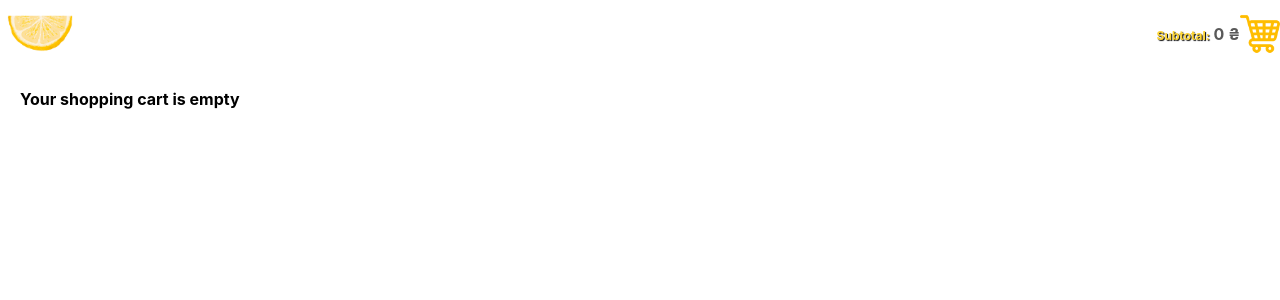
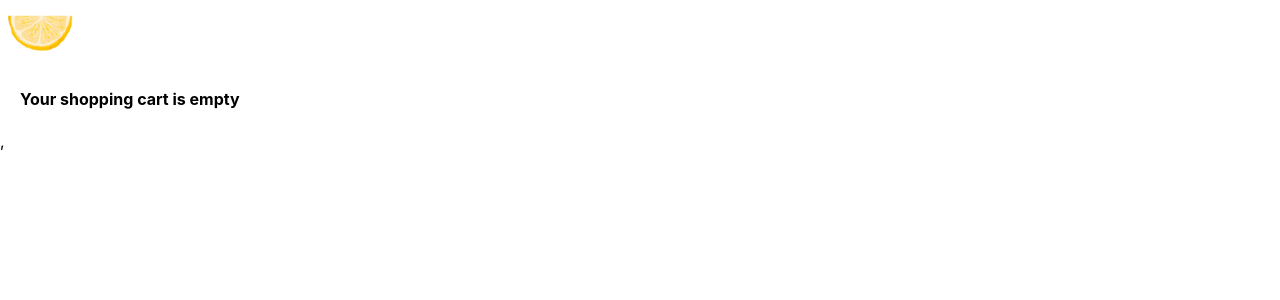
Before and after one commit to Olia25/yalantis_task, a React (Create React App) app: page /orders in a window 1280 px wide. Shown: the top 300 px of the page. Built offline with nearby package versions, Linux system fonts and the light colour scheme.

Commit message:
Removed CartIcon from cart page.

```diff
--- a/src/App.js
+++ b/src/App.js
@@ -1,6 +1,6 @@
 import "./App.css";
 import React, {useContext} from "react";
-import {BrowserRouter as Router, Switch, Route, Link} from "react-router-dom";
+import {Switch, Route, Link, useRouteMatch} from "react-router-dom";
 import Home from "./pages/products";
 import SelectedProduct from "./pages/selected-product";
 import Orders from "./pages/cart";
@@ -19,14 +19,15 @@ import {subTotal} from "./utils";
 
 function App() {
     const {selectedProducts} = useContext(ProductContext);
+    const match = useRouteMatch("/orders");
 
   return (
-    <div>
-      <Router>
+      <>
           <Header>
               <Link to="/">
                   <Logo src={Lemon} alt="lemon"/>
               </Link>
+              {!match && (
           <StyledLink to="/orders">
             <CartContainer>
               <h4>
@@ -37,20 +38,20 @@ function App() {
                 <CartIcon src={Cart} alt="cart"/>
             </CartContainer>
           </StyledLink>
+              )}
           </Header>
           <Switch>
               <Route path="/orders">
-            <Orders />
+                  <Orders/>
               </Route>
               <Route path="/products/:productId">
-            <SelectedProduct />
+                  <SelectedProduct/>
               </Route>
               <Route path="/">
-            <Home />
+                  <Home/>
               </Route>
           </Switch>
-      </Router>
-    </div>
+      </>
   );
 }
 
--- a/src/index.js
+++ b/src/index.js
@@ -1,25 +1,28 @@
-import React, {useState} from 'react';
-import ReactDOM from 'react-dom';
-import './index.css';
-import App from './App';
-import reportWebVitals from './reportWebVitals';
+import React, {useState} from "react";
+import ReactDOM from "react-dom";
+import "./index.css";
+import App from "./App";
+import reportWebVitals from "./reportWebVitals";
 import ProductsContext from "./context";
+import {BrowserRouter} from "react-router-dom";
 
-function Main () {
-    const [selectedProducts, setSelectedProducts] = useState([])
-    return(
+function Main() {
+    const [selectedProducts, setSelectedProducts] = useState([]);
+    return (
         <React.StrictMode>
-            <ProductsContext.Provider value = {{selectedProducts, setSelectedProducts}}>
-                <App />
+            <ProductsContext.Provider
+                value={{selectedProducts, setSelectedProducts}}
+            >
+                <BrowserRouter>
+                    <App/>
+                </BrowserRouter>
+                ,
             </ProductsContext.Provider>
         </React.StrictMode>
-    )
+    );
 }
 
-ReactDOM.render(
-    <Main />,
-  document.getElementById('root')
-);
+ReactDOM.render(<Main/>, document.getElementById("root"));
 
 // If you want to start measuring performance in your app, pass a function
 // to log results (for example: reportWebVitals(console.log))
--- a/src/pages/cart.js
+++ b/src/pages/cart.js
@@ -11,7 +11,6 @@ import Delete from "../deleteIcon.png";
 
 const Orders = () => {
   const {selectedProducts, setSelectedProducts} = useContext(ProductContext);
-  console.log("selectedProduct", selectedProducts);
 
   const subTotal = selectedProducts.reduce(
       (sum, elem) => sum + elem.price * elem.quantity,
--- a/src/pages/products.js
+++ b/src/pages/products.js
@@ -16,7 +16,6 @@ const Home = () => {
     const [data, setData] = useState([]);
     const [text, setText] = useState("");
     const {selectedProducts, setSelectedProducts} = useContext(ProductContext);
-    console.log("selectedProduct", selectedProducts);
 
     const fetchData = async () => {
         try {
--- a/src/pages/selected-product.js
+++ b/src/pages/selected-product.js
@@ -14,10 +14,7 @@ const SelectedProduct = () => {
     const {productId} = useParams();
 
     const [product, setProduct] = useState(null);
-    console.log("product", product);
-
     const {selectedProducts, setSelectedProducts} = useContext(ProductContext);
-    console.log("selectProduct", selectedProducts);
 
     const fetchProduct = async (id) => {
         try {
```
Also changed, not shown: 1 other file (tests, documents, lock files or other folders). Lines whose indentation alone changed are shown as unchanged.
